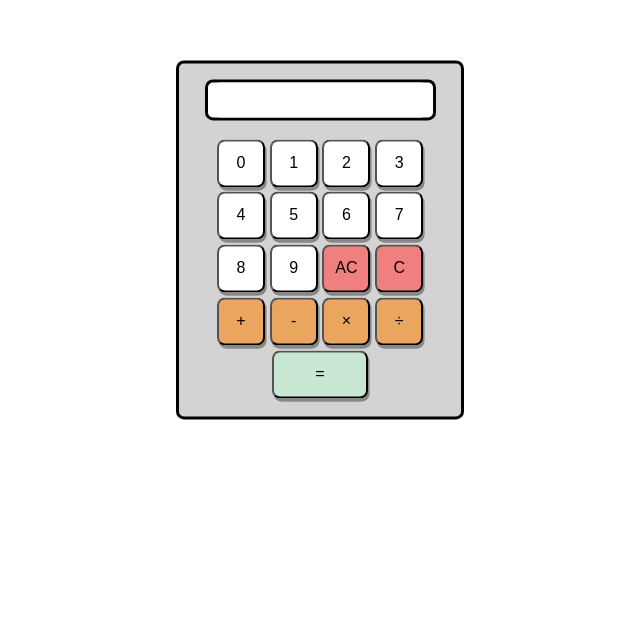
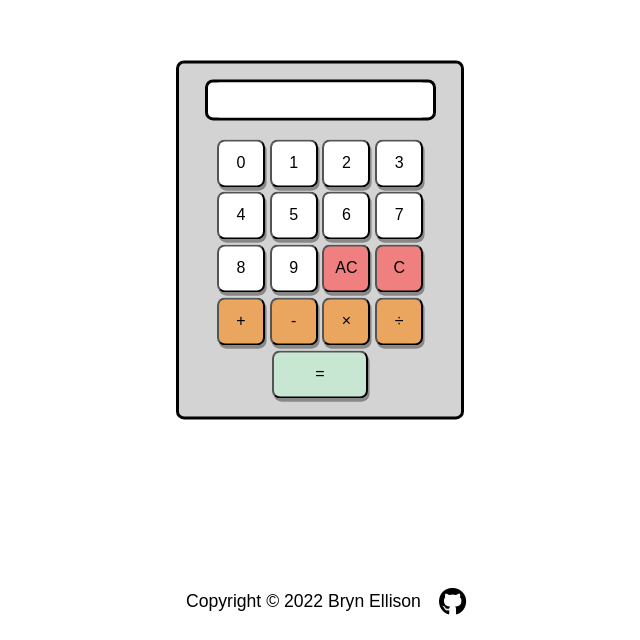
Before and after one commit to bryn-ellison/calculator, a plain HTML site: page index.html in a window 1280 px wide. Shown: the part 160-800 px from the top of the page, without its empty margins (320-960 px from the left). Drawn offline with Linux system fonts and the light colour scheme.

Commit message:
added copyright and github link and readme info

```diff
--- a/index.html
+++ b/index.html
@@ -11,15 +11,23 @@
         <meta name="description" content="">
         <meta name="viewport" content="width=device-width, initial-scale=1">
         <link rel="stylesheet" href="styles.css">
+        <script src="https://kit.fontawesome.com/4c536a6bd5.js" crossorigin="anonymous"></script>
     </head>
     <body>
         <!--[if lt IE 7]>
             <p class="browsehappy">You are using an <strong>outdated</strong> browser. Please <a href="#">upgrade your browser</a> to improve your experience.</p>
         <![endif]-->
+        <main id="main">
         <div id="calculator-body">
             <div id="screen"></div>
             <div id="keypad"></div>
         </div>
+        </main>
+        <footer class="footer">
+            <p>Copyright © 2022 Bryn Ellison </p>
+            <a href="https://github.com/bryn-ellison" target="_blank">
+            <i class="fab fa-github" aria-hidden="true"></i></a>
+        </footer>
         <script src="javascript.js" async defer></script>
     </body>
 </html>
--- a/styles.css
+++ b/styles.css
@@ -1,7 +1,8 @@
 * {
-    margin: auto;
     font-family: sans-serif;
 }
+
+
 
 #calculator-body {
     margin: 0;
@@ -82,3 +83,32 @@ button {
 button:hover {
     border: solid;
 }
+
+.footer {
+    position: absolute;
+    bottom: 0;
+    left: 0;
+    display: flex;
+    align-items: center;
+    justify-content: center;
+    gap: 10px;
+    width: 100%;
+    padding: 10px;
+    font-size: 20px;
+
+}
+
+.footer > p {
+    font-size: 1.1rem;
+}
+
+.fa-github {
+    color: black;
+    padding: 0.5rem;
+    font-size: 1.75rem;
+    transition: transform 0.3s ease-in-out;
+}
+
+.fa-github:hover {
+    transform: rotate(360deg) scale(1.2);
+  }
```
Also changed, not shown: 1 other file.
